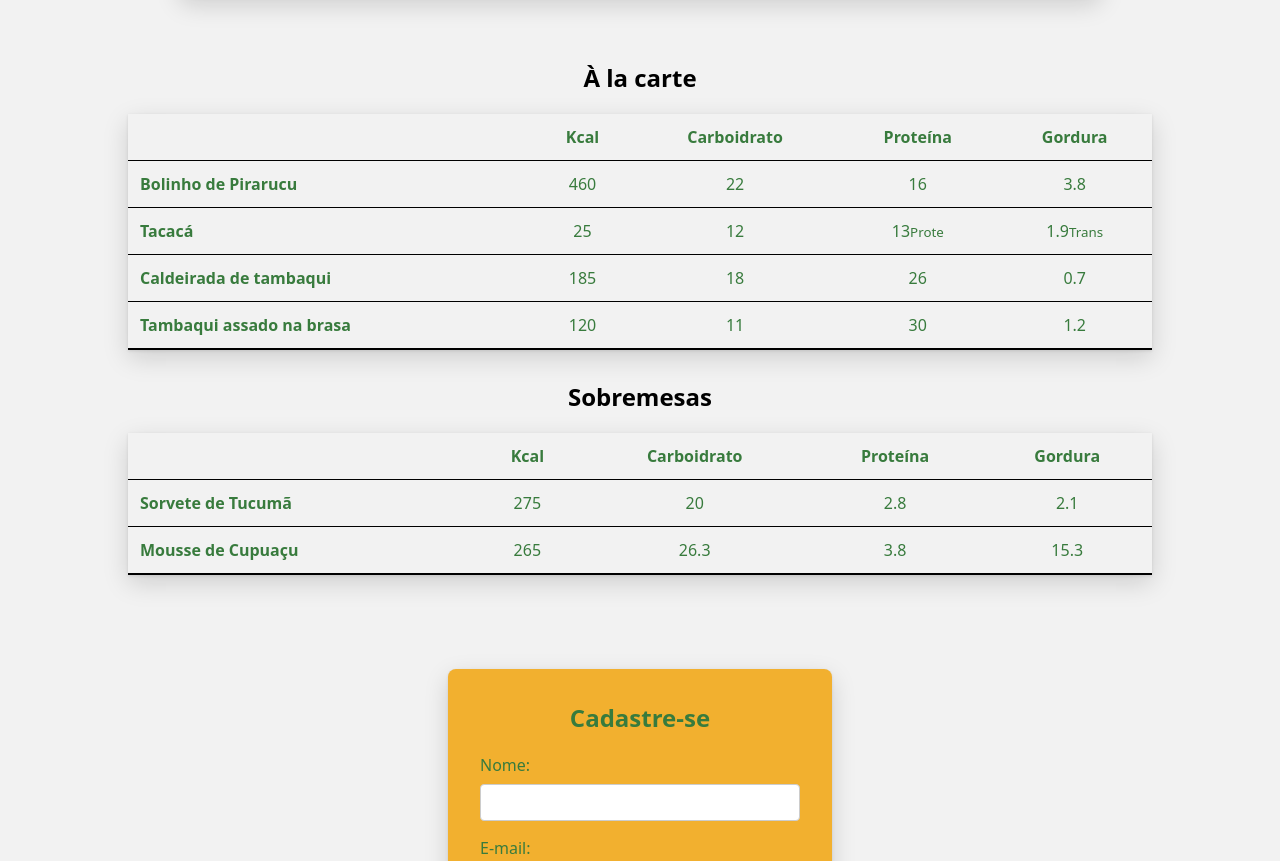
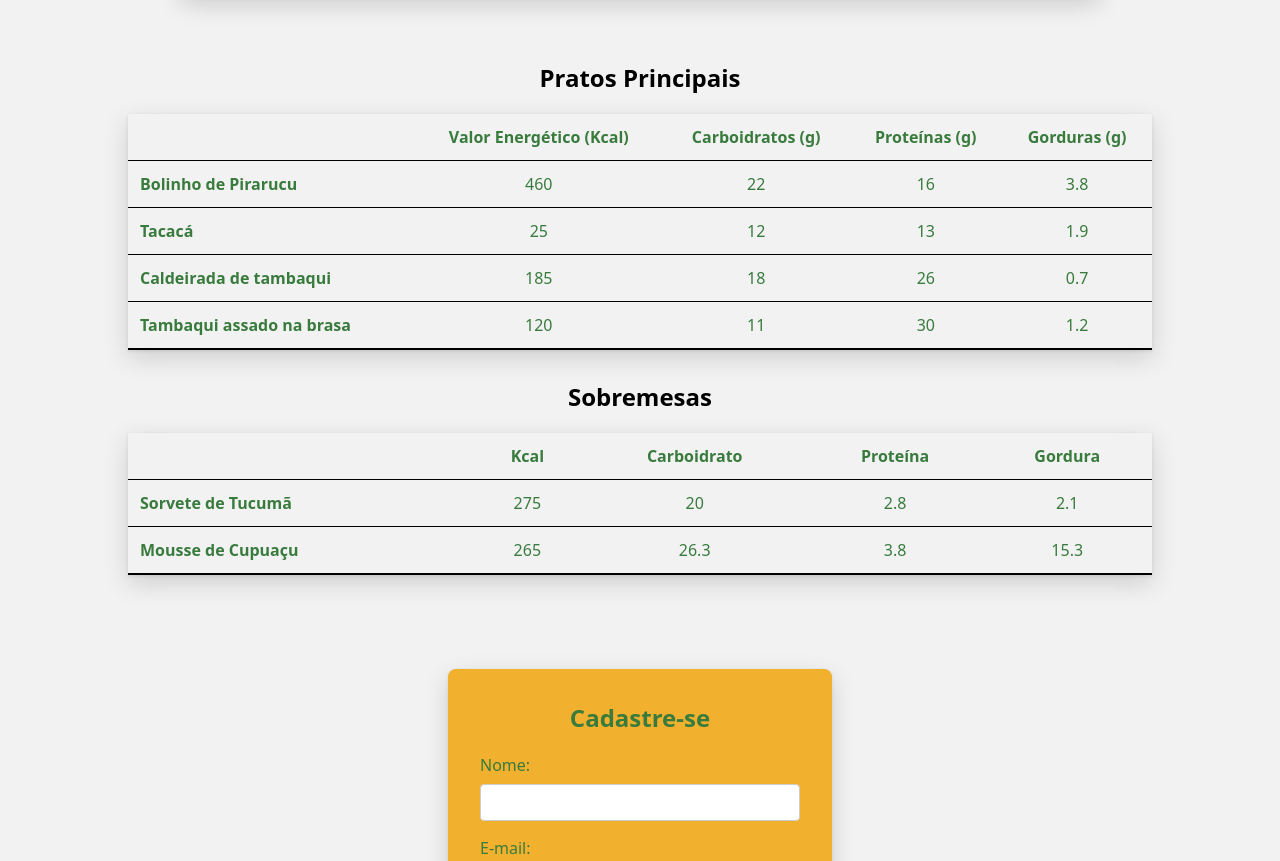
Before and after one commit to brunopavese/banzeiro, a website: page index.html in a window 1280 px wide. Shown: the part 3333-4194 px from the top of the page. Drawn offline with Linux system fonts and the light colour scheme.

Commit message:
unidades de medida

```diff
--- a/index.html
+++ b/index.html
@@ -176,15 +176,15 @@
     </section>
 
     <section id="nutritional-info">
-      <h2>À la carte</h2>
+      <h2>Pratos Principais</h2>
       <table>
         <thead>
           <tr>
             <th></th>
-            <th>Kcal</th>
-            <th>Carboidrato</th>
-            <th>Proteína</th>
-            <th>Gordura</th>
+            <th>Valor Energético (Kcal)</th>
+            <th>Carboidratos (g)</th>
+            <th>Proteínas (g)</th>
+            <th>Gorduras (g)</th>
           </tr>
         </thead>
 
@@ -201,8 +201,8 @@
             <th>Tacacá</th>
             <td>25</td>
             <td>12</td>
-            <td>13<sub>Prote</sub></td>
-            <td>1.9<sub>Trans</sub></td>
+            <td>13</td>
+            <td>1.9</td>
           </tr>
 
           <tr>
```
